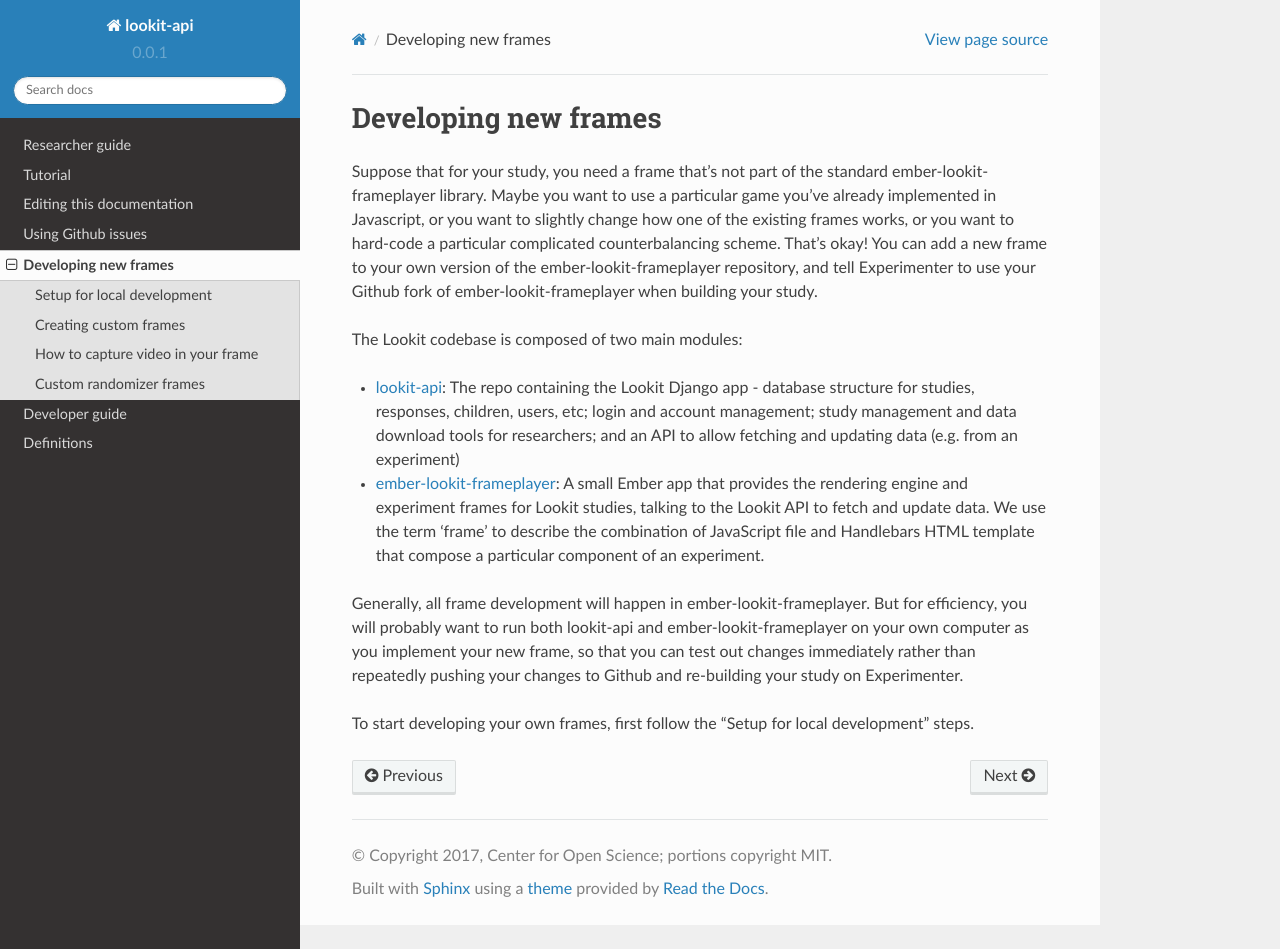
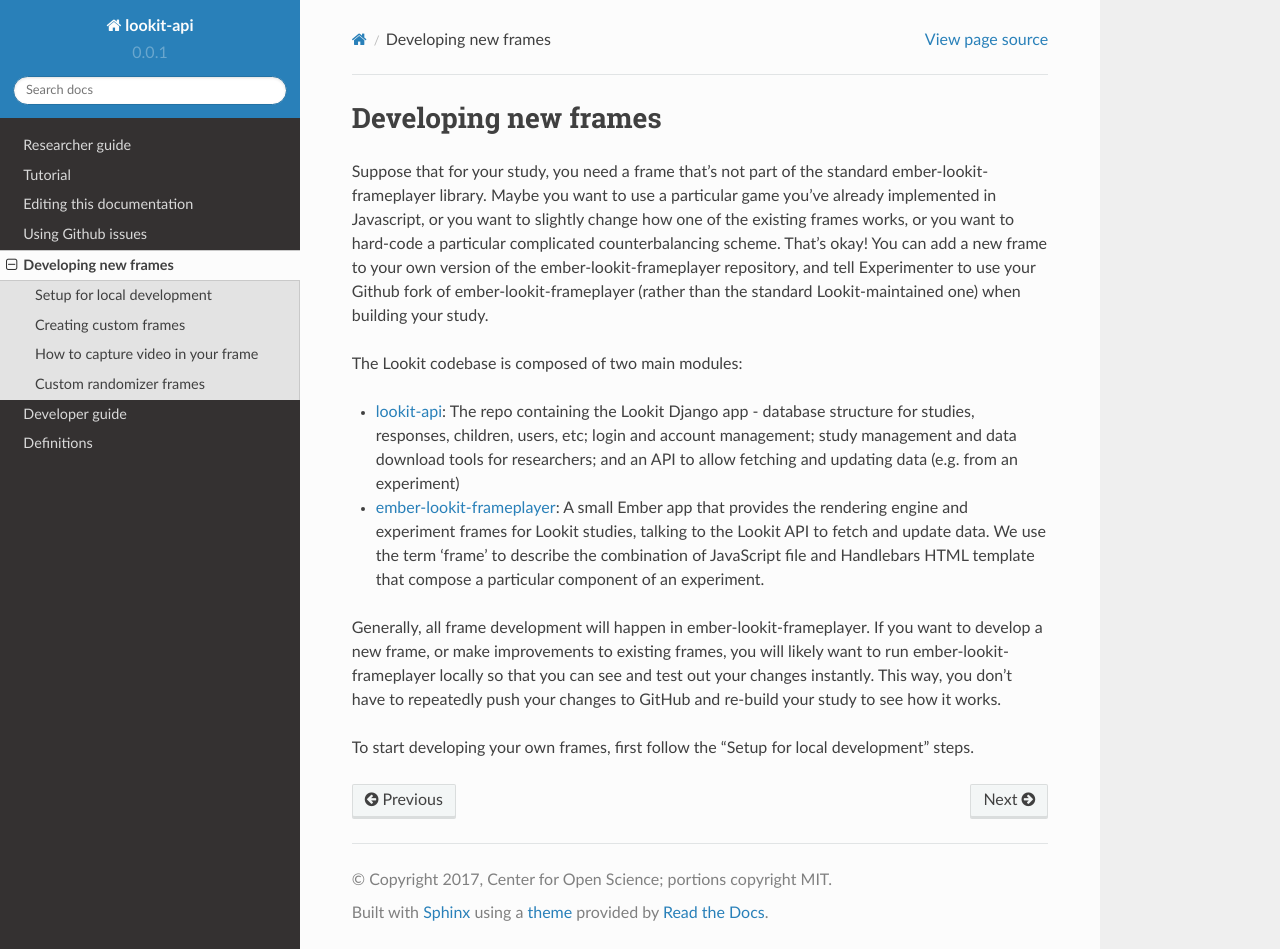
Before and after one commit to lookit/lookit-docs, a Sphinx documentation site: the page built from docs/source/frame-dev.rst, in a window 1280 px wide and 949 px high. Built offline with Sphinx 7.4.7 and the Read the Docs theme 2.0.0, drawn with Linux system fonts in a browser that asks for light colours.

Commit message:
update overview of frame dev

```diff
--- a/docs/source/frame-dev.rst
+++ b/docs/source/frame-dev.rst
@@ -12,7 +12,7 @@
 how one of the existing frames works, or you want to hard-code a
 particular complicated counterbalancing scheme. That’s okay! You can add
 a new frame to your own version of the ember-lookit-frameplayer repository, and tell
-Experimenter to use your Github fork of ember-lookit-frameplayer when building your
+Experimenter to use your Github fork of ember-lookit-frameplayer (rather than the standard Lookit-maintained one) when building your
 study.
 
 The Lookit codebase is composed of two main modules:
@@ -28,9 +28,9 @@
    describe the combination of JavaScript file
    and Handlebars HTML template that compose a particular component of an experiment.
 
-Generally, all frame development will happen in ember-lookit-frameplayer. But for efficiency, you will probably want to run both lookit-api and ember-lookit-frameplayer on your own computer as you implement your new frame, so that you can test out
-changes immediately rather than repeatedly pushing your changes to
-Github and re-building your study on Experimenter.
+Generally, all frame development will happen in ember-lookit-frameplayer. If you want to
+develop a new frame, or make improvements to existing frames, you will likely want to run ember-lookit-frameplayer locally so that you can see and test out your changes instantly. This way, you don't have to repeatedly push your changes to GitHub and re-build your study
+to see how it works.
 
 To start developing your own frames, first follow the "Setup for local development" steps.
 
```
